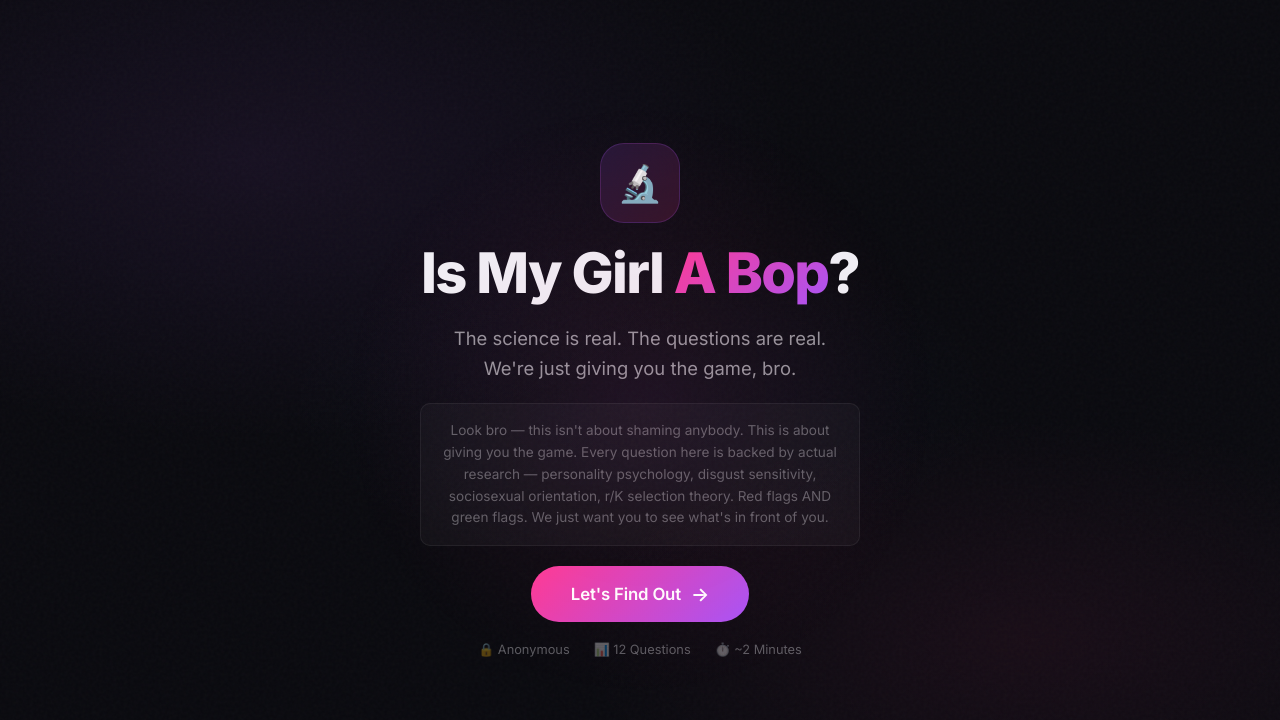
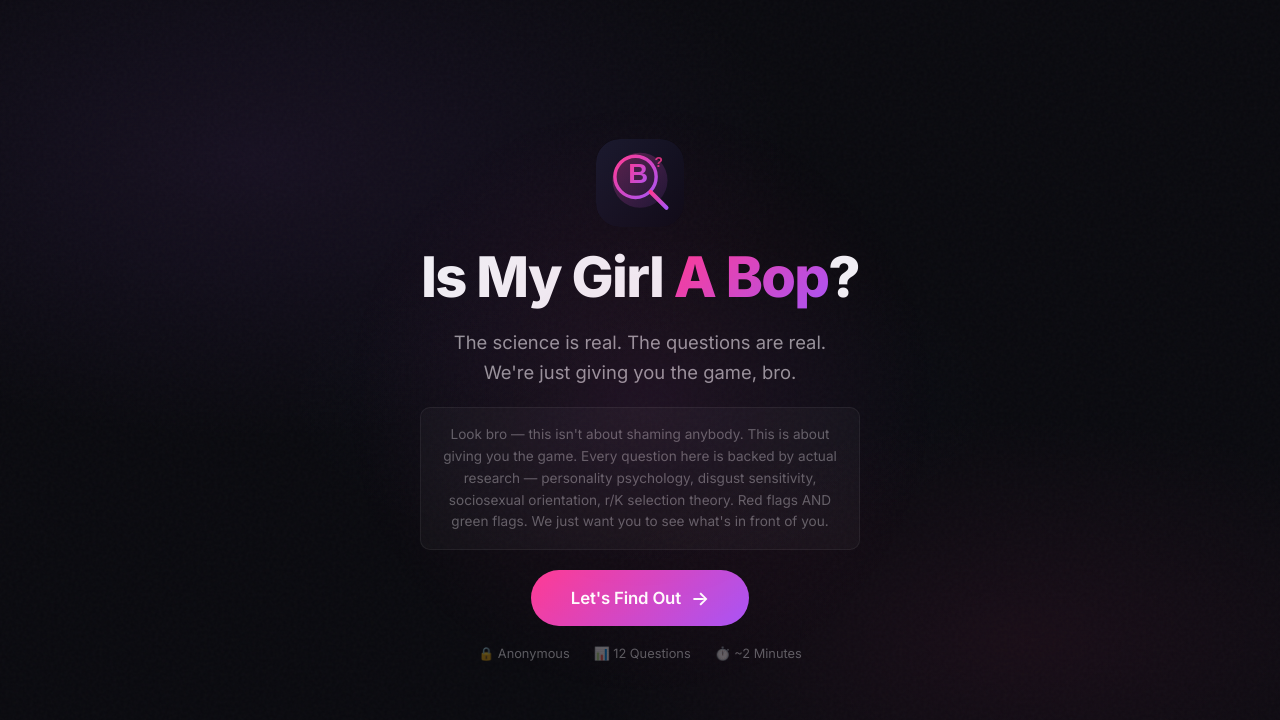
Before and after one commit to bloohunnits/ismygirlabop, a React (Vite) app: page / in a window 1280 px wide. Shown: the top 720 px of the page. Built offline with nearby package versions, Linux system fonts and the light colour scheme.

Commit message:
Replace emoji with logo icon on landing page

```diff
--- a/src/App.css
+++ b/src/App.css
@@ -105,20 +105,21 @@ body {
 }
 
 .landing-badge {
-  width: 80px;
-  height: 80px;
+  width: 88px;
+  height: 88px;
   border-radius: 24px;
-  background: linear-gradient(
-    135deg,
-    rgba(168, 85, 247, 0.15),
-    rgba(255, 59, 148, 0.15)
-  );
-  border: 1px solid rgba(168, 85, 247, 0.2);
+  overflow: hidden;
   display: flex;
   align-items: center;
   justify-content: center;
-  font-size: 36px;
   backdrop-filter: blur(20px);
+}
+
+.landing-logo {
+  width: 100%;
+  height: 100%;
+  object-fit: cover;
+  border-radius: 24px;
 }
 
 .landing-title {
--- a/src/components/LandingPage.jsx
+++ b/src/components/LandingPage.jsx
@@ -15,7 +15,7 @@ export default function LandingPage({ onStart }) {
           animate={{ scale: 1 }}
           transition={{ type: "spring", delay: 0.2, stiffness: 200 }}
         >
-          <span>🔬</span>
+          <img src="/icon.svg" alt="Is My Girl A Bop?" className="landing-logo" />
         </motion.div>
 
         <motion.h1
```
